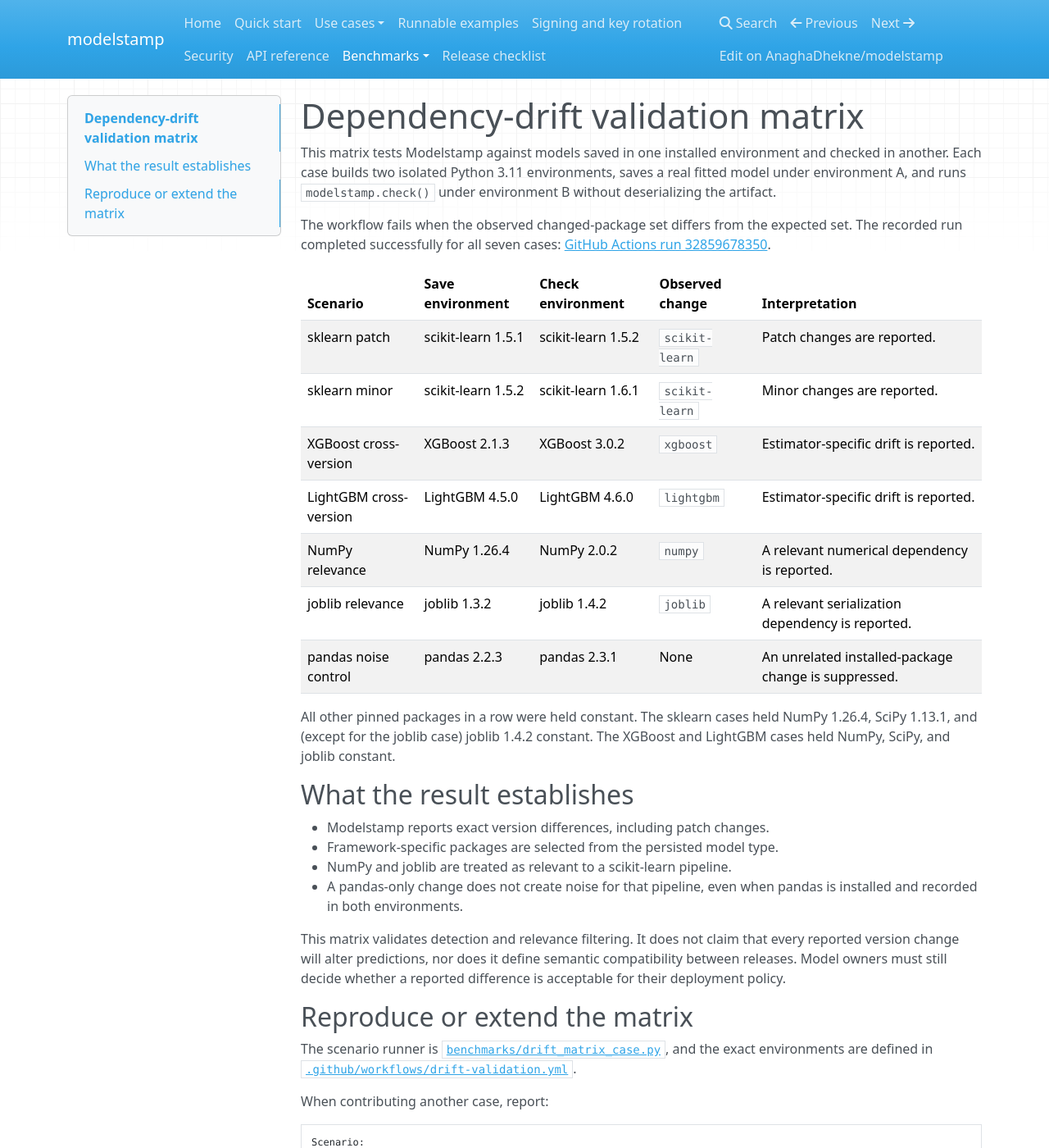
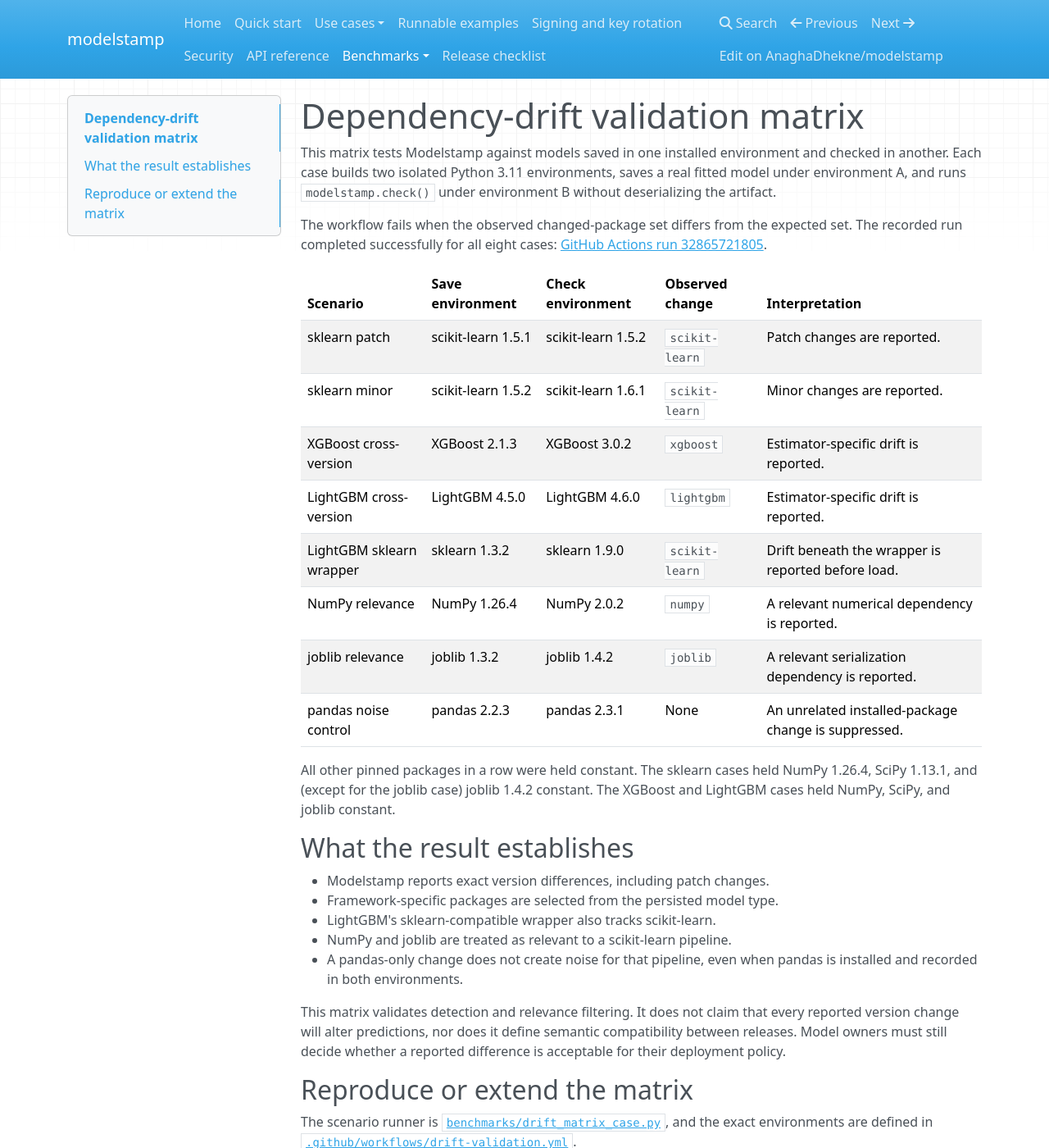
Before and after one commit to AnaghaDhekne/modelstamp, an MkDocs documentation site: the page built from docs/drift-benchmarks.md, in a window 1280 px wide and 1400 px high. Shown: the whole window at 82% size. Built offline with MkDocs 1.6.1, drawn with Linux system fonts in a browser that asks for light colours; nearby versions of some CDN libraries.

Commit message:
Detect sklearn drift beneath LightGBM wrappers (#27)
* Track sklearn for LightGBM wrappers

* Test LightGBM relevance bundle

* Add LightGBM sklearn drift scenario

* Document wrapper dependency relevance

* Document LightGBM sklearn drift case

* Record LightGBM relevance fix

* Link eight-case drift evidence

```diff
--- a/docs/drift-benchmarks.md
+++ b/docs/drift-benchmarks.md
@@ -6,8 +6,8 @@
 under environment B without deserializing the artifact.
 
 The workflow fails when the observed changed-package set differs from the
-expected set. The recorded run completed successfully for all seven cases:
-[GitHub Actions run 32859678350](https://github.com/AnaghaDhekne/modelstamp/actions/runs/32859678350).
+expected set. The recorded run completed successfully for all eight cases:
+[GitHub Actions run 32865721805](https://github.com/AnaghaDhekne/modelstamp/actions/runs/32865721805).
 
 | Scenario | Save environment | Check environment | Observed change | Interpretation |
 | --- | --- | --- | --- | --- |
@@ -15,6 +15,7 @@
 | sklearn minor | scikit-learn 1.5.2 | scikit-learn 1.6.1 | `scikit-learn` | Minor changes are reported. |
 | XGBoost cross-version | XGBoost 2.1.3 | XGBoost 3.0.2 | `xgboost` | Estimator-specific drift is reported. |
 | LightGBM cross-version | LightGBM 4.5.0 | LightGBM 4.6.0 | `lightgbm` | Estimator-specific drift is reported. |
+| LightGBM sklearn wrapper | sklearn 1.3.2 | sklearn 1.9.0 | `scikit-learn` | Drift beneath the wrapper is reported before load. |
 | NumPy relevance | NumPy 1.26.4 | NumPy 2.0.2 | `numpy` | A relevant numerical dependency is reported. |
 | joblib relevance | joblib 1.3.2 | joblib 1.4.2 | `joblib` | A relevant serialization dependency is reported. |
 | pandas noise control | pandas 2.2.3 | pandas 2.3.1 | None | An unrelated installed-package change is suppressed. |
@@ -27,6 +28,7 @@
 
 - Modelstamp reports exact version differences, including patch changes.
 - Framework-specific packages are selected from the persisted model type.
+- LightGBM's sklearn-compatible wrapper also tracks scikit-learn.
 - NumPy and joblib are treated as relevant to a scikit-learn pipeline.
 - A pandas-only change does not create noise for that pipeline, even when
   pandas is installed and recorded in both environments.
```
Also changed, not shown: CHANGELOG.md (+5 -0 lines), docs/dependency-drift.md (+5 -0 lines), 3 other files.
